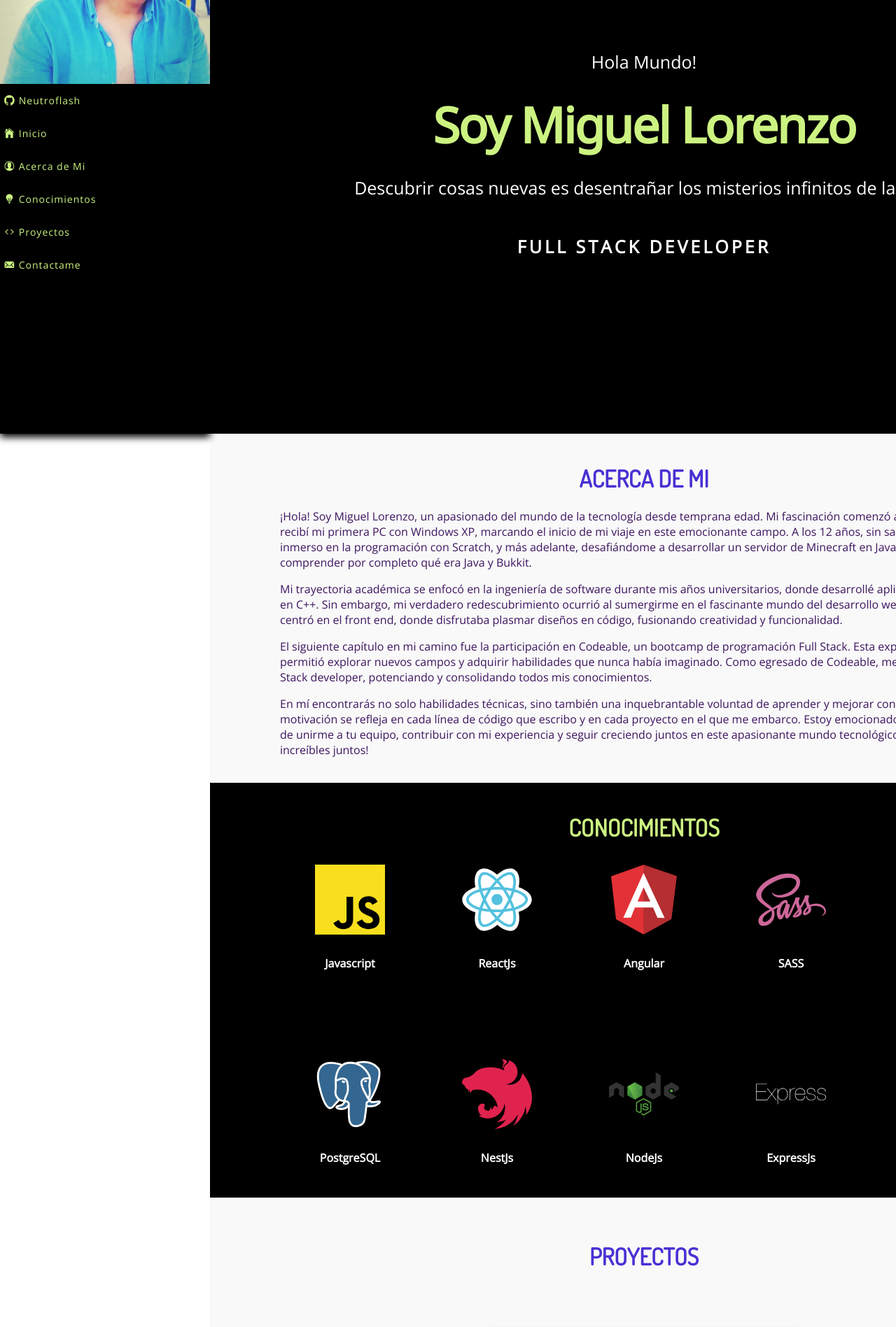
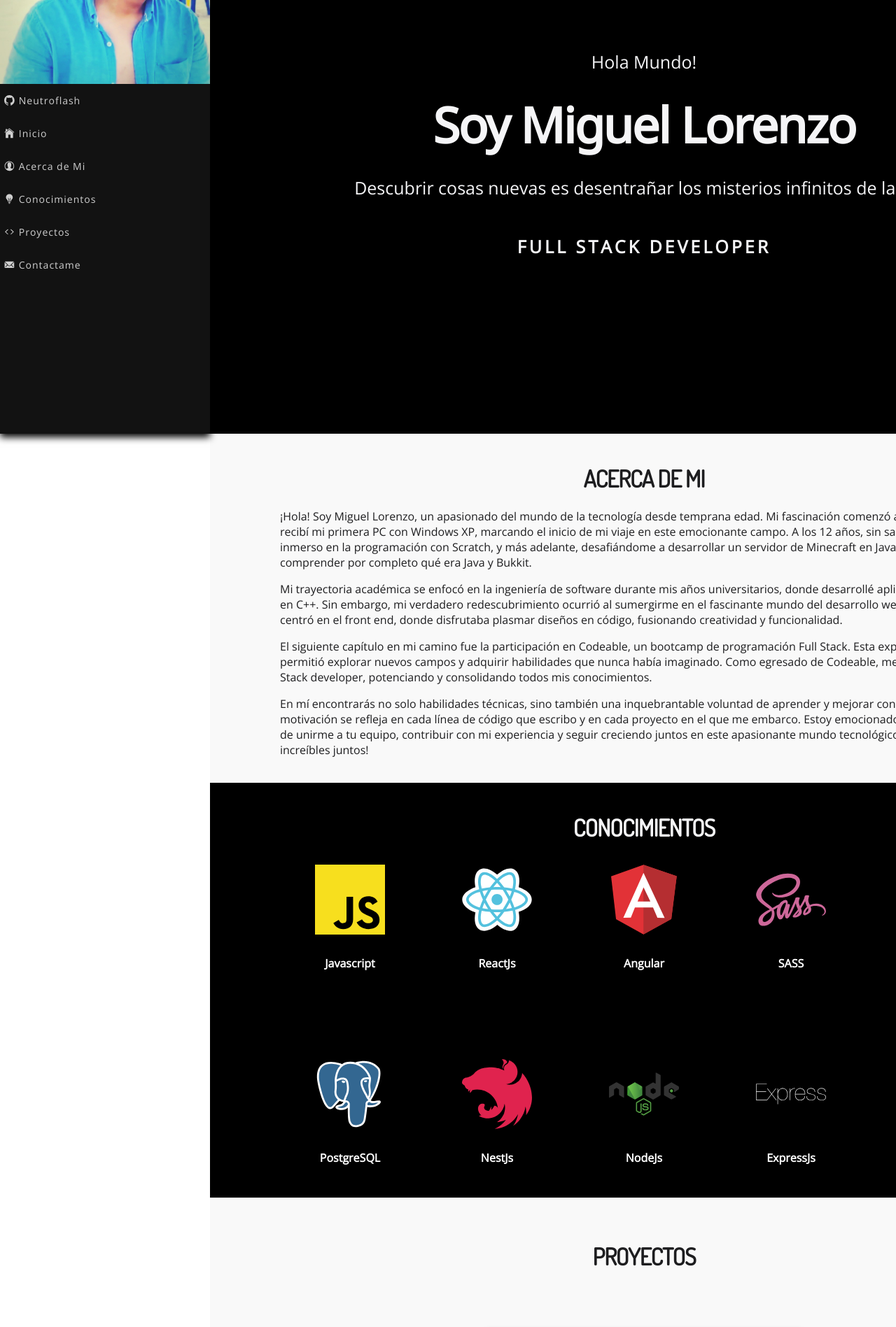
Before and after one commit to Neutroflash/Neutroflash.github.io, a React (Vite) app: page / in a window 1280 px wide. Shown: the part 180-2077 px from the top of the page at 70% size. Built offline with nearby package versions, Linux system fonts and the light colour scheme.

Commit message:
Add details v1

```diff
--- a/src/components/About/About.module.css
+++ b/src/components/About/About.module.css
@@ -5,17 +5,15 @@
     justify-content: center;
     align-items: center;
     text-align: center;
+    color: #1d1d1f;
     padding: 0 20px 0 20px;
 }
 
 .aboutText h1 {
     font-size: 2.1rem;
     text-transform: uppercase;
-    color: #4831d4;
-}
-
-.aboutText p {
-    color: #3d155f;
+    letter-spacing: -0.03em;
+    font-weight: 900;
 }
 
 .aboutText {
--- a/src/components/Footer/Footer.module.css
+++ b/src/components/Footer/Footer.module.css
@@ -2,19 +2,19 @@
     display: flex;
     flex-direction: column;
     text-align: center;
-    background-color: black;
+    background-color: #F5F5F7;
     padding: 40px 80px 40px 80px;
     gap: 40px;
 }
 
 .footer p {
     margin: 0;
-    color: #cbc9e2;
+    color: #444445;
     font-weight: 900;
 }
 
 .footer h1 {
-    color: #cbc9e2;
+    color: #222222;
     font-size: 2.1rem;
 }
 
--- a/src/components/Hero/Hero.module.css
+++ b/src/components/Hero/Hero.module.css
@@ -8,12 +8,12 @@
 }
 
 .hero p {
-    color: white;
+    color: #f5f5f7;
     font-size: 25px;
 }
 
 .hero h1 {
-    color: #CCF381;
+    color: #f5f5f7;
     font-size: 70px;
     font-family: 'Noto sans', sans-serif;
     letter-spacing: -0.03em;
--- a/src/components/Projects/Projects.jsx
+++ b/src/components/Projects/Projects.jsx
@@ -18,7 +18,7 @@ const Projects = () => {
         effect={'coverflow'}
         grabCursor={true}
         centeredSlides={true}
-        slidesPerView={1.8}
+        slidesPerView={2}
         coverflowEffect={{
           rotate: 30,
           stretch: 40,
--- a/src/components/Projects/Projects.module.css
+++ b/src/components/Projects/Projects.module.css
@@ -42,7 +42,8 @@
 
 .projects h1 {
   font-size: 2.1rem;
-  color: #4831d4;
+  letter-spacing: -0.03em;
+  color: #1d1d1f;
   text-transform: uppercase;
 }
 
--- a/src/components/SideBar/SideBar.jsx
+++ b/src/components/SideBar/SideBar.jsx
@@ -5,7 +5,7 @@ import data from "../../../data.json";
 import * as IoIcons from "react-icons/io";
 import { RxSwitch } from "react-icons/rx";
 
-const style = { color: "  #CCF381", fontSize: "1.2em" }
+const style = { color: "rgba(255, 255, 255, .8)", fontSize: "1.2em" }
 
 const SideBar = () => {
   const [initial, setInitial] = React.useState(true);
--- a/src/components/SideBar/SideBar.module.css
+++ b/src/components/SideBar/SideBar.module.css
@@ -1,7 +1,7 @@
 .sideBar {
   position: fixed;
   display: inline-flex;
-  background-color: black;
+  background-color: #121212;
   height: 100vh;
   letter-spacing: 1px;
   font-size: 14px;
@@ -9,7 +9,7 @@
 }
 
 .sideBar p {
-    color: #CCF381;
+  color: rgba(255, 255, 255, 0.8);
 }
 
 .sideBar_item {
--- a/src/components/Skills/Skills.module.css
+++ b/src/components/Skills/Skills.module.css
@@ -8,9 +8,10 @@
 }
 
 .skills h1 {
-  color: #ccf381;
+  color: #f5f5f7;
   font-size: 2.1rem;
   text-transform: uppercase;
+  letter-spacing: -0.03em;
   font-weight: 900;
 }
 
```
Also changed, not shown: src/assets/footer-logo/cv.svg, src/assets/footer-logo/github.svg.
